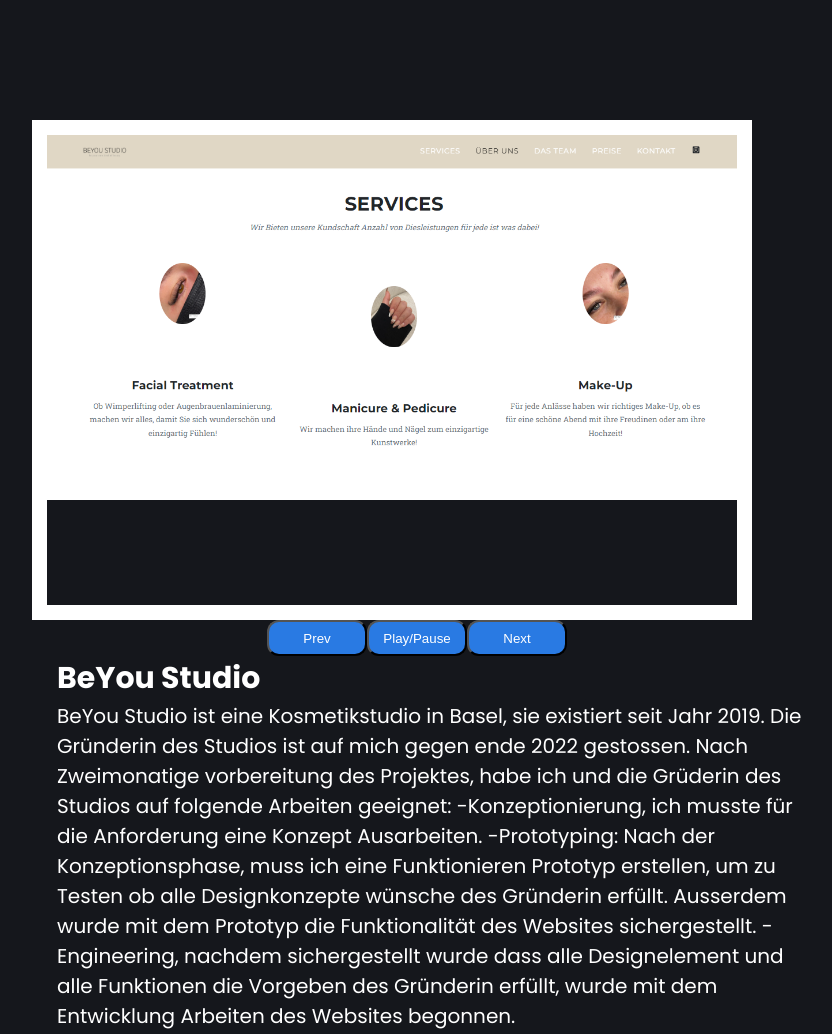
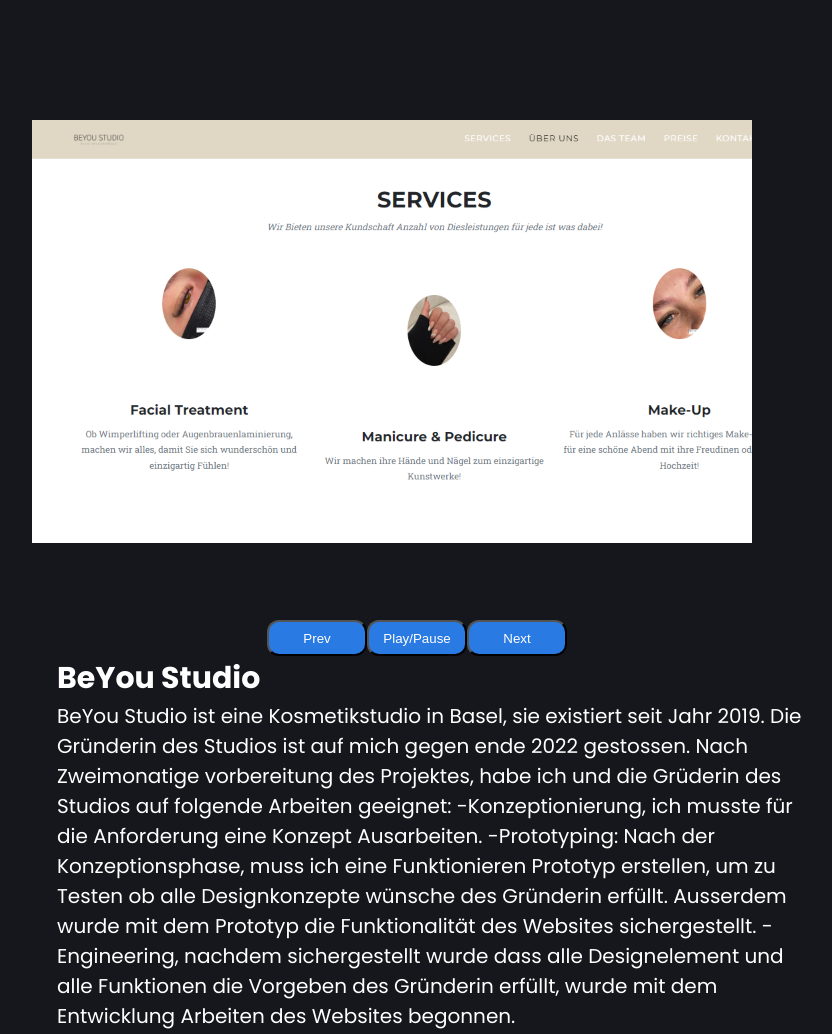
Before and after one commit to Tonjack007/ktu_portfolio, a plain HTML site: page project.html in a window 1280 px wide. Shown: the part 820-1854 px from the top of the page, without its empty margins (208-1040 px from the left). Drawn offline with nearby package versions, Linux system fonts and the light colour scheme.

Commit message:
final change project.html

```diff
--- a/css/project.css
+++ b/css/project.css
@@ -66,7 +66,6 @@
   justify-content: center;
   align-items: center;
   flex-direction:column;
-  border: 15px solid var(--default-text-color);
   max-width: 90%;
   background-size: cover;
 
@@ -90,11 +89,7 @@
 
 
 }
-.image img{
-  width: 100%;
-  height: 100%;
-  object-fit: cover;
-}
+
 
 #carousel .image.active {
   opacity: 1;
--- a/project.html
+++ b/project.html
@@ -45,13 +45,13 @@
     <div class="carousel">
     <div class="carouselSlide" id="carousel">
       <div class="image active">
-        <img src="assets/project_imgs/beyou/beyou1.png" alt="Image 1">
+        <img src="assets/project_imgs/beyou/beyou11.png" alt="Image 1">
       </div>
       <div class="image">
-        <img src="assets/project_imgs/beyou/beyou2.png" alt="Image 2">
+        <img src="assets/project_imgs/beyou/beyou21.png" alt="Image 2">
       </div>
       <div class="image">
-        <img src="assets/project_imgs/beyou/beyou3.png" alt="Image 3">
+        <img src="assets/project_imgs/beyou/beyou31.png" alt="Image 3">
       </div>
 
     </div>
```
Also changed, not shown: assets/project_imgs/beyou/beyou11.png (added), assets/project_imgs/beyou/beyou21.png (added), assets/project_imgs/beyou/beyou31.png (added), assets/project_imgs/fd/fd11.png (added), assets/project_imgs/fd/fd21.png (added), assets/project_imgs/fd/fd31.png (added), assets/project_imgs/iocha/iocha3.png (deleted), 2 other files.
